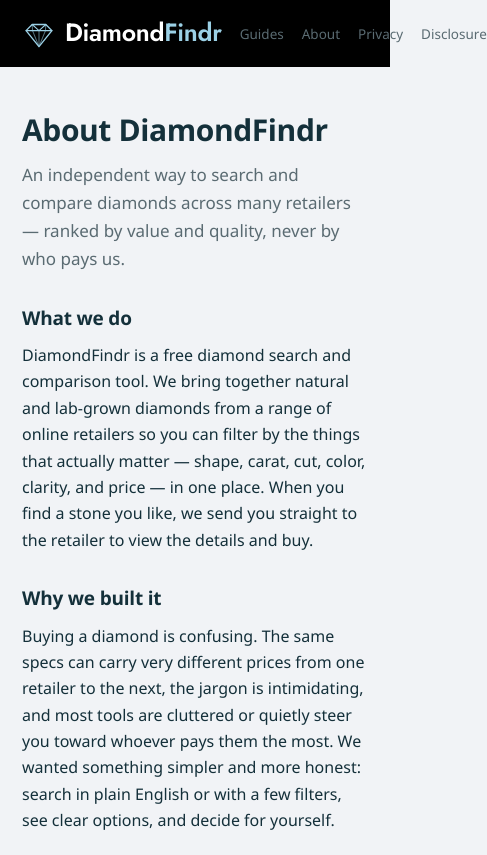
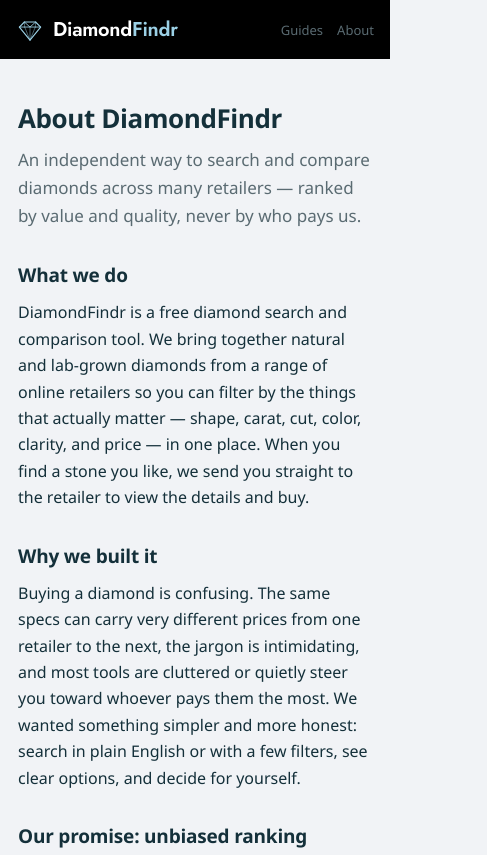
Before and after one commit to rightshoes33/diamondfindr, a plain HTML site: page about.html in a window 390 px wide. Shown: the top 855 px of the page, 487 px wide, since content can reach past the window. Drawn offline with Linux system fonts and the light colour scheme.

Commit message:
Fix mobile header overflow on about/privacy/disclosure

```diff
--- a/about.html
+++ b/about.html
@@ -34,6 +34,15 @@
   footer .wrap{max-width:1100px;padding:22px 22px;color:var(--muted);font-size:13px;display:flex;gap:18px;flex-wrap:wrap;justify-content:space-between}
   footer a{color:var(--muted);text-decoration:none;margin-right:16px}
   footer a:hover{color:var(--blue-deep)}
+  @media(max-width:560px){
+    header.site .wrap{height:58px;padding:0 16px}
+    .brand .wm{font-size:20px}
+    .brand svg{width:28px;height:28px}
+    nav a{margin-left:14px;font-size:13px}
+    nav a:nth-child(n+3){display:none}
+    h1{font-size:26px}
+    .wrap{padding:0 18px}
+  }
 </style>
 </head>
 <body>
```
Also changed, not shown: affiliate-disclosure.html (+9 -0 lines), privacy.html (+9 -0 lines).
